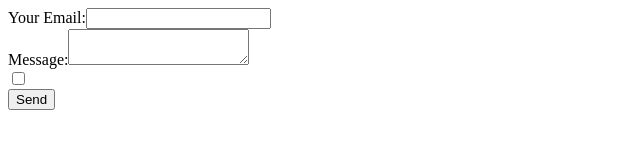
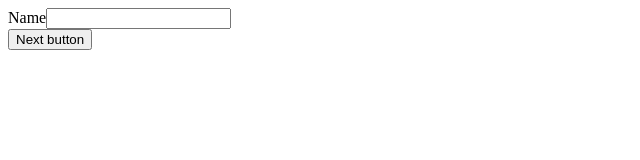
Before and after one commit to Tectonica-Campaigns-Solutions/to-remove-test-netlify-form, a Gatsby site: page / in a window 1280 px wide. Shown: the whole page, without its empty margins (0-640 px from the left). Built offline with nearby package versions, Linux system fonts and the light colour scheme; Gatsby itself is replaced by a stand-in of ours.

Commit message:
check conditional form netlify

```diff
--- a/src/pages/index.js
+++ b/src/pages/index.js
@@ -1,4 +1,5 @@
 import * as React from "react"
+import { useState } from "react"
 
 const pageStyles = {
   color: "#232129",
@@ -124,9 +125,16 @@ const links = [
 ]
 
 const IndexPage = () => {
+  const [step, setStep] = useState(1)
+  const handlerSteps = () => {
+    setStep(step + 1)
+  }
+  const handleSubmit = (e) => {
+    console.log(e);
+  }
   return (
     <div>
-      <form name="Contact Form" method="POST" data-netlify="true">
+      {/* <form name="Contact Form" method="POST" data-netlify="true">
       <input type="hidden" name="form-name" value="Contact Form" />
       <div>
         <label>Your Email:</label>
@@ -140,9 +148,51 @@ const IndexPage = () => {
           <input type="checkbox" name="consent" value="yes"/>
         </div>
       <button type="submit">Send</button>
-    </form>
+      </form> */}
+      <form
+      onSubmit={ (e) => handleSubmit(e) }
+      className="form form--interest"
+      name="Company Email Form"
+      method="POST"
+      netlify-honeypot="bot-field"
+      data-netlify="true"
+      id="company-email-form"
+    >
+      <input readOnly type="hidden" name="form-name" value="Company Email Form" />
+
+      {
+        step === 1
+          &&
+        <CompanyEmailFormStep1 />
+      }
+      {
+        step === 2
+         &&
+        <CompanyEmailFormStep2 />
+      }
+      </form>
+      <button onClick={() => handlerSteps()}>Next button</button>
     </div>
   )
+}
+
+const CompanyEmailFormStep1 = () => {
+  return (
+    <div>
+      <label htmlFor="name">Name</label>
+      <input type="text" name="name" />
+   </div>
+ )
+}
+
+const CompanyEmailFormStep2 = () => {
+  return (
+    <div>
+      <label htmlFor="name">Consents</label>
+      <input type="checkbox" name="consent1" value="yes" />
+      <input type="checkbox" name="consent2" vañue="no" />
+   </div>
+ )
 }
 
 export default IndexPage
```
